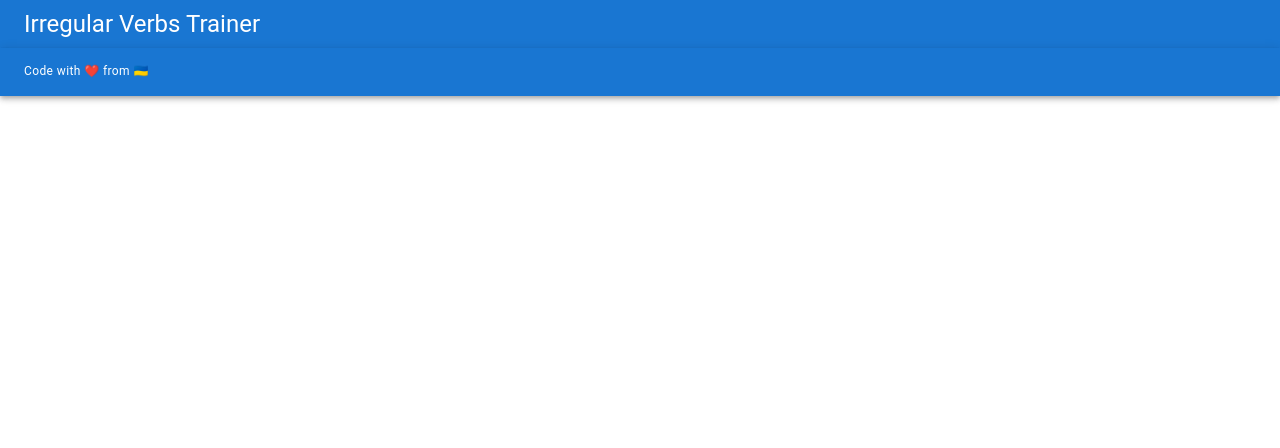
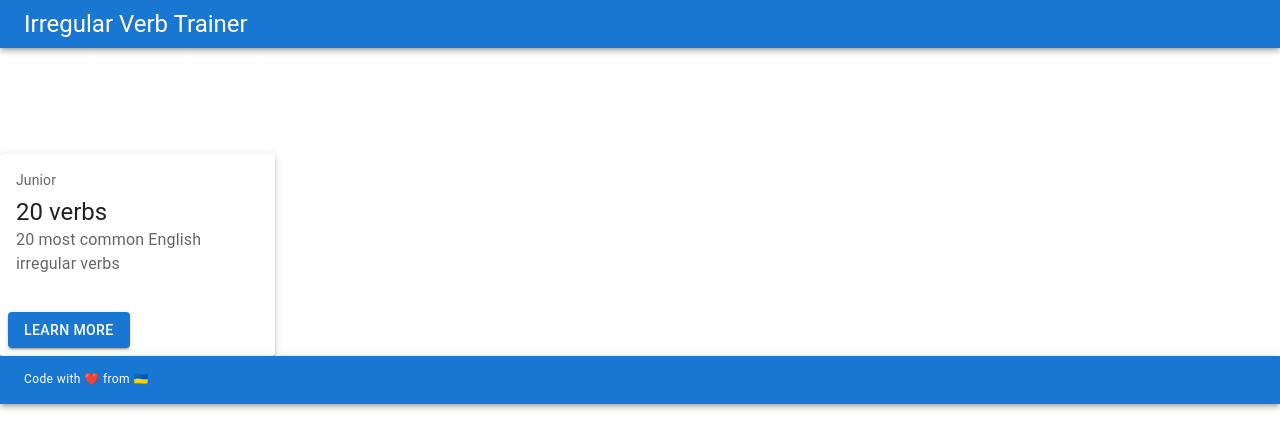
Before and after one commit to Olenka-Yurchuk/irregular-verbs, a Next.js app: page / in a window 1280 px wide. Shown: the top 448 px of the page. Built offline with nearby package versions, Linux system fonts and the light colour scheme.

Commit message:
feat: added TestCard

```diff
--- /dev/null
+++ b/components/TestCard.tsx
@@ -0,0 +1,31 @@
+import * as React from "react";
+import CardActions from "@mui/material/CardActions";
+import CardContent from "@mui/material/CardContent";
+import Button from "@mui/material/Button";
+import Typography from "@mui/material/Typography";
+import { Card, Paper } from "@mui/material";
+
+const TestCard = () => {
+  return (
+    <Card elevation={3} sx={{ width: 275 }}>
+      <CardContent>
+        <Paper elevation={0}>
+          <Typography sx={{ fontSize: 14 }} color="text.secondary" gutterBottom>
+            Junior
+          </Typography>
+        </Paper>
+        <Typography variant="h5" component="div">
+          20 verbs
+        </Typography>
+        <Typography sx={{ mb: 1.5 }} color="text.secondary">
+          20 most common English irregular verbs
+        </Typography>
+      </CardContent>
+      <CardActions>
+        <Button variant="contained">Learn More</Button>
+      </CardActions>
+    </Card>
+  );
+};
+
+export default TestCard;
--- a/pages/_app.tsx
+++ b/pages/_app.tsx
@@ -14,7 +14,7 @@ function MyApp({ Component, pageProps }: AppProps) {
           <AppBar position="static">
             <Toolbar variant="dense">
               <Typography variant="h5" color="inherit" component="div">
-                Irregular Verbs Trainer
+                Irregular Verb Trainer
               </Typography>
             </Toolbar>
           </AppBar>
--- a/pages/index.tsx
+++ b/pages/index.tsx
@@ -1,7 +1,19 @@
+import { Typography } from "@mui/material";
 import type { NextPage } from "next";
+import TestCard from "../components/TestCard";
 
 const Home: NextPage = () => {
-  return <div></div>;
+  return (
+    <div>
+      <Typography variant="h4">Irregular verb trainer</Typography>
+      <Typography variant="h5">
+        Learn and exercise the most common English irregular verbs! You don't
+        need to register or fill out any forms, just click on the "exercise"
+        button below and start making progress!
+      </Typography>
+      <TestCard />
+    </div>
+  );
 };
 
 export default Home;
```
